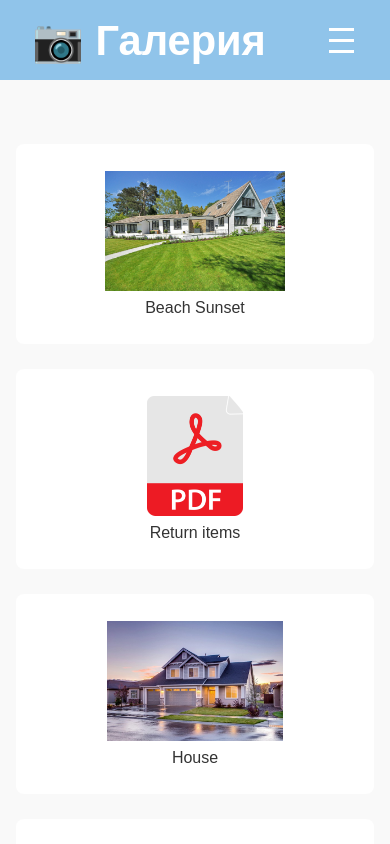
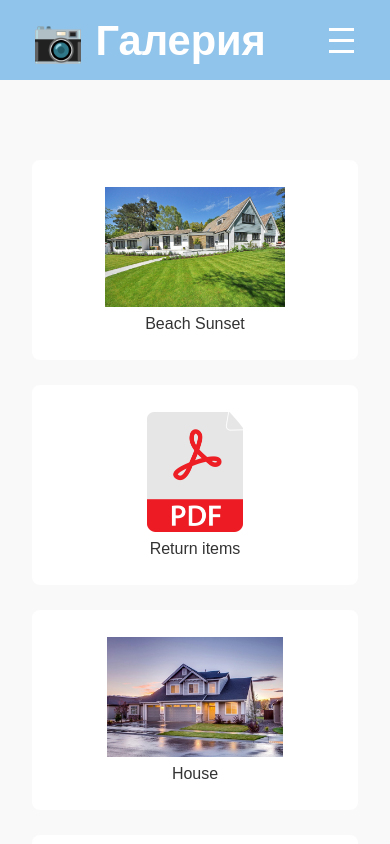
Before and after one commit to KostovPV/react-gallery, a React (Vite) app: page / in a window 390 px wide. Shown: the top 844 px of the page. Built offline with nearby package versions, Linux system fonts and the light colour scheme.

Commit message:
Editet view modal

```diff
--- a/src/components/Gallery.css
+++ b/src/components/Gallery.css
@@ -57,3 +57,11 @@
     word-break: break-word;
     color: #333;
   }
+
+  @media screen and (max-width: 1250px) {
+    .gallery-grid {
+      gap: 25px;
+      padding: 2rem;
+      margin-top: 6rem;
+    }
+  }
```
